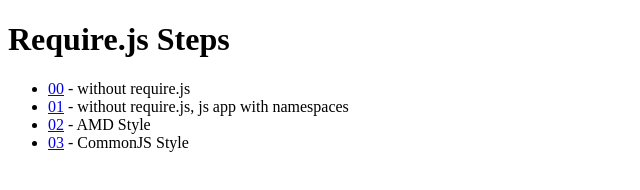
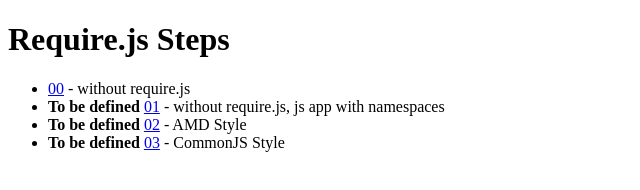
Before and after one commit to soudev/requirejs-steps, a website: page src/index.html in a window 1280 px wide. Shown: the whole page, without its empty margins (0-640 px from the left). Drawn offline with Linux system fonts and the light colour scheme.

Commit message:
src/index.html updated

```diff
--- a/src/index.html
+++ b/src/index.html
@@ -9,9 +9,9 @@
 
   <ul>
     <li><a href="00">00</a> - without require.js</li>
-    <li><a href="01">01</a> - without require.js, js app with namespaces</li>
-    <li><a href="02">02</a> - AMD Style</li>
-    <li><a href="03">03</a> - CommonJS Style</li>
+    <li><b>To be defined</b> <a href="01">01</a> - without require.js, js app with namespaces</li>
+    <li><b>To be defined</b> <a href="02">02</a> - AMD Style</li>
+    <li><b>To be defined</b> <a href="03">03</a> - CommonJS Style</li>
   </ul>
 
 </body>
```
